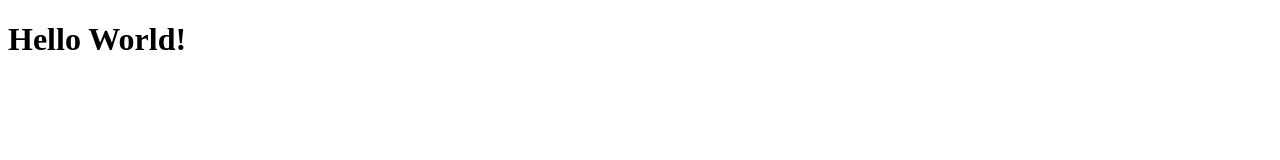
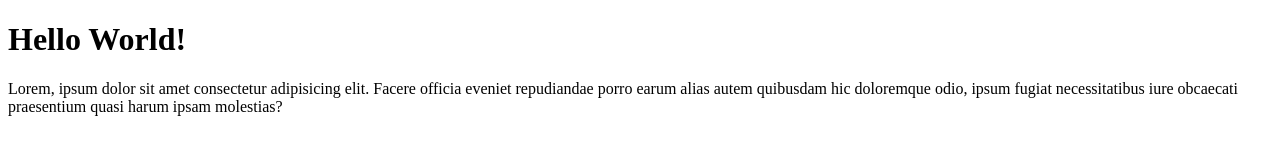
Before and after one commit to itsinz/first, a plain HTML site: page index.html in a window 1280 px wide. Drawn offline with Linux system fonts and the light colour scheme.

Commit message:
Add in paragraph

```diff
--- a/index.html
+++ b/index.html
@@ -7,5 +7,6 @@
 </head>
 <body>
     <h1>Hello World!</h1>
+    <p>Lorem, ipsum dolor sit amet consectetur adipisicing elit. Facere officia eveniet repudiandae porro earum alias autem quibusdam hic doloremque odio, ipsum fugiat necessitatibus iure obcaecati praesentium quasi harum ipsam molestias?</p>
 </body>
 </html>
```
